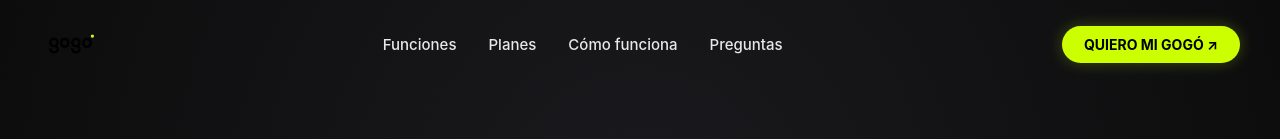
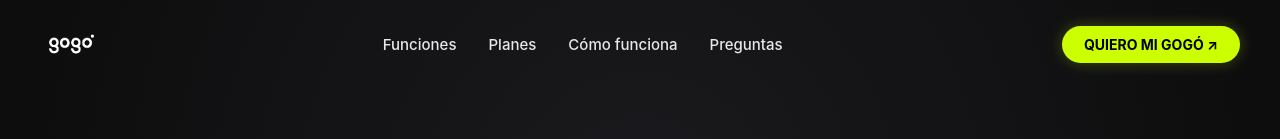
Before and after one commit to cristobaleduardo315-del/gogo-web, a plain HTML site: page index.html in a window 1280 px wide. Shown: the top 139 px of the page. Drawn offline with Linux system fonts and the light colour scheme.

Commit message:
Update index.html

```diff
--- a/index.html
+++ b/index.html
@@ -500,7 +500,7 @@
 
       <!-- Contenedor del Logo Blanco -->
       <a href="#" class="logo-container">
-        <img src="assets/logo.webp" alt="Gogó Logo" class="logo-img">
+        <img src="assets/Logo principal-02.webp" alt="Gogó Logo" class="logo-img">
       </a>
 
       <!-- Menú de Navegación -->
```
